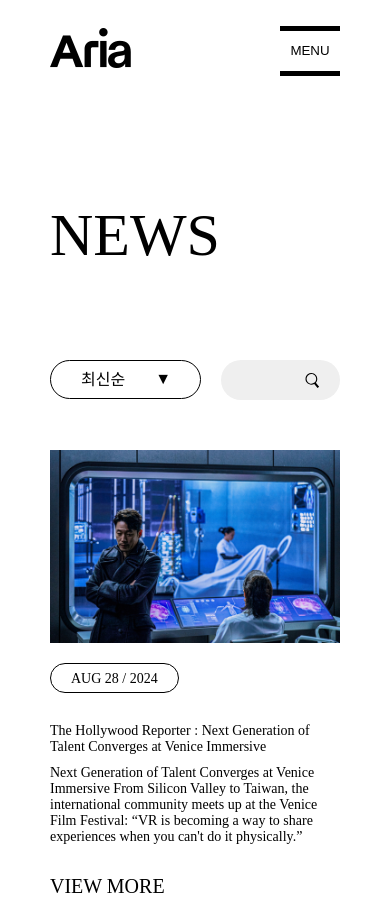
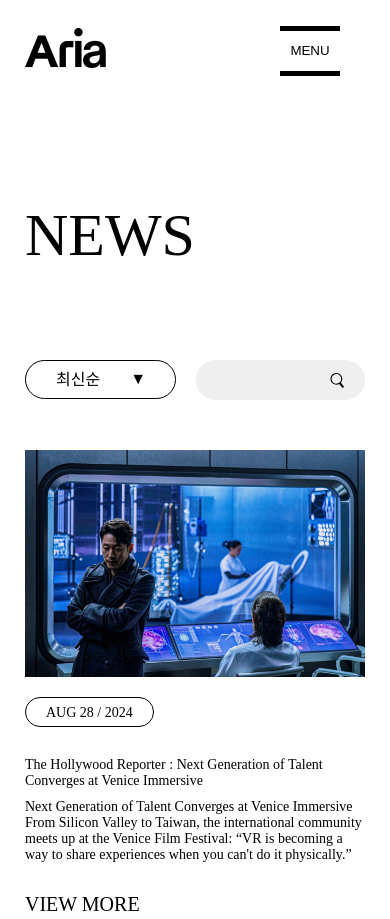
Before and after one commit to maezzuu/ariastudio, a plain HTML site: page news.html in a window 390 px wide. Shown: the top 919 px of the page. Drawn offline with nearby package versions, Linux system fonts and the light colour scheme; a web font is replaced by a local one.

Commit message:
news여백수정

```diff
--- a/css/responsive_news.css
+++ b/css/responsive_news.css
@@ -127,6 +127,10 @@ footer .footer_gnb {
 
 /* 768px */
 @media screen and (max-width: 768px) {
+    header {
+        left: 25px;
+    }
+
     .main_title {
         font-size: 80px;
     }
@@ -135,7 +139,12 @@ footer .footer_gnb {
         font-size: 14px;
         margin-bottom: 50px;
     }
-
+    #news_section01 {
+        padding: 150px 25px 0;
+    }
+    #news_section02 {
+        margin: 0 25px;
+    }
     #gnb {
         position: fixed;
         top: 0;
@@ -150,7 +159,7 @@ footer .footer_gnb {
     #gnb button {
         width: 60px;
         height: 50px;
-        margin-right: 50px;
+        margin-right: 25px;
     }
 
     #gnb button:before {
@@ -184,7 +193,6 @@ footer .footer_gnb {
         line-height: 40px;
         z-index: 999;
     }
-
     footer .footer_right {
         display: none;
     }
@@ -196,6 +204,9 @@ footer .footer_gnb {
 
     footer .aria_studio {
         font-size: 78px;
+    }
+    #footer {
+        padding: 0px;
     }
 }
 
```
